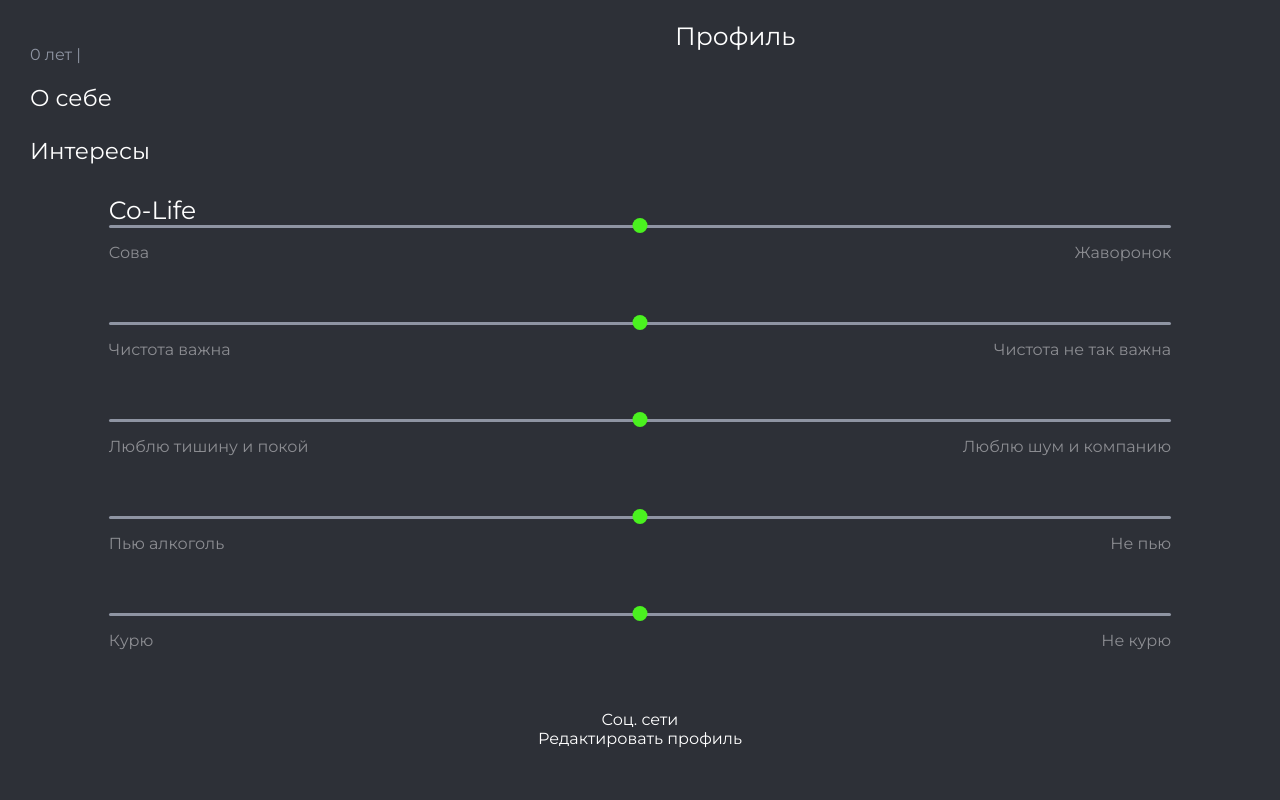
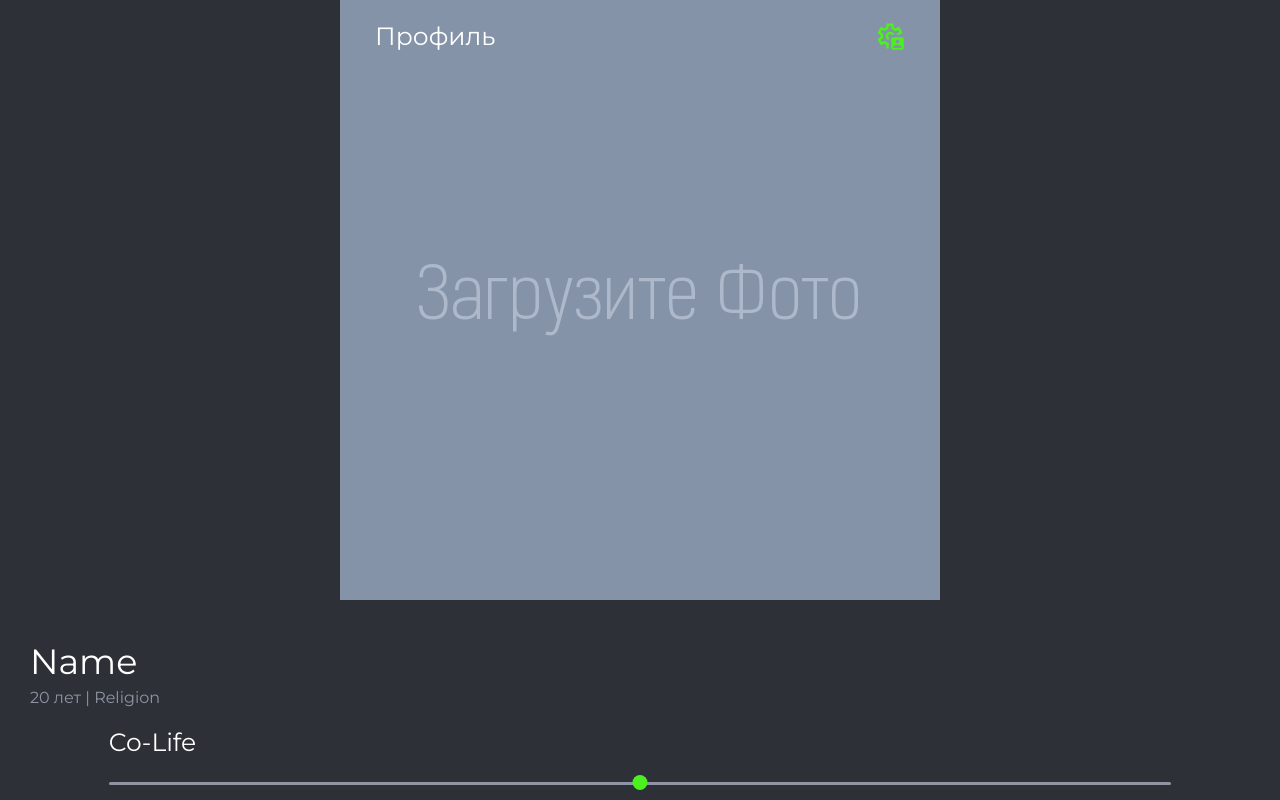
Before and after one commit to IU-Capstone-Project-2024/LAN-frontend, a Next.js app: page / in a window 1280 px wide. Shown: the top 800 px of the page. Built offline with nearby package versions, Linux system fonts and the light colour scheme.

Commit message:
Update 0.1: Add styles and features for profile

```diff
--- a/src/Store/slices/profileSlice.ts
+++ b/src/Store/slices/profileSlice.ts
@@ -23,9 +23,9 @@ interface ProfileState {
 
 const initialState: ProfileState = {
   photos: [],
-  name: '',
-  age: 0,
-  religion: '',
+  name: 'Name',
+  age: 20,
+  religion: 'Religion',
   about: '',
   interests: [],
   coLife: {
@@ -68,6 +68,15 @@ const profileSlice = createSlice({
     setSocialLinks(state, action: PayloadAction<string[]>) {
       state.socialLinks = action.payload;
     },
+    addSocialLink(state) {
+      state.socialLinks.push('');
+    },
+    removeSocialLink(state, action: PayloadAction<number>) {
+      state.socialLinks.splice(action.payload, 1);
+    },
+    updateSocialLink(state, action: PayloadAction<{ index: number, link: string }>) {
+      state.socialLinks[action.payload.index] = action.payload.link;
+    },
     setPhotos(state, action: PayloadAction<string[]>) {
       state.photos = action.payload;
     },
@@ -101,7 +110,10 @@ export const {
   setInterests,
   setCoLife,
   setSocialLinks,
-    setPhotos,
+  addSocialLink,
+  removeSocialLink,
+  updateSocialLink,
+  setPhotos,
   addPhoto,
   removePhoto,
   setMainPhoto,
--- a/src/Styles/Profile/profile.module.scss
+++ b/src/Styles/Profile/profile.module.scss
@@ -10,11 +10,23 @@
 
   .header {
     position: absolute;
+    display: flex;
+    justify-content: space-between;
+    align-items: center;
     top: 21px;
     left: 35px;
-    color: white;
-    font-size: 25px;
+    right: 35px;
     z-index: 2;
+
+    span{
+      font-size: 25px;
+      color: white;
+    }
+
+    .icon {
+      margin-left: 150px;
+      cursor: pointer;
+    }
   }
 
   .img {
@@ -68,7 +80,6 @@
   .interests {
     display: flex;
     flex-direction: column;
-    align-items: center;
     width: 100%;
     margin-top: 20px;
 
@@ -107,7 +118,40 @@
     h2{
       font-size: 25px;
       align-self: flex-start;
+      margin-bottom: 25px;
     }
+  }
+  .social-links{
+    align-self: flex-start;
+    margin-left: 30px;
+    margin-top: 5px;
+    width: 85%;
+    h2{
+      font-size: 23px;
+      margin-bottom: 20px;
+    }
+
+    li{
+      display: flex;
+      justify-content: center;
+      a{
+        display: flex;
+        text-decoration: none;
+        color: #8E94A2;
+        padding: 10px 20px;
+        font-size: 15px;
+        border-radius: 25px;
+        border: 1px solid #8C8D92;
+        margin-bottom: 15px;
+        overflow: hidden;
+        white-space: nowrap;
+
+        &:hover {
+          text-decoration: underline;
+        }
+      }
+    }
+
 
   }
 }
--- a/src/Styles/ProfileSettings/profileSettings.module.scss
+++ b/src/Styles/ProfileSettings/profileSettings.module.scss
@@ -82,6 +82,7 @@
   .interests {
     margin-top: 20px;
 
+
     .interests-options {
       display: flex;
       flex-wrap: wrap;
--- a/src/components/Profile/CarouselElement/CarouselElement.tsx
+++ b/src/components/Profile/CarouselElement/CarouselElement.tsx
@@ -4,21 +4,26 @@ import 'react-responsive-carousel/lib/styles/carousel.min.css';
 import styles from "@/Styles/Profile/profile.module.scss";
 import {useSelector} from "react-redux";
 import {RootState} from "@/Store/store";
-
+import Image from "next/image";
 
 const CarouselElement: FC = () => {
   const profile = useSelector((state: RootState) => state.profile);
 
   return (
       <div>
-        <Carousel showThumbs={false} showArrows={false} showStatus={false}>
-          {profile.photos.map((photo, index) => (
-              <div key={index}>
-                <img src={photo} alt={`Photo ${index + 1}`} className={styles["img"]}/>
-                <div className={styles['image-gradient']}/>
-              </div>
-          ))}
-        </Carousel>
+        {profile.photos.length > 0 ? (
+            <Carousel showThumbs={false} showArrows={false} showStatus={false}>
+              {profile.photos.map((photo, index) => (
+                  <div key={index} className={styles['carousel-slide']}>
+                    <img src={photo} alt={`Photo ${index + 1}`} />
+                    <div className={styles['image-gradient']} />
+                  </div>
+              ))}
+            </Carousel>
+        ) : (
+              <Image src='/default_avatar.png' alt="Placeholder" width={600} height={600}/>
+
+        )}
       </div>
   );
 };
--- a/src/components/Profile/Profile.tsx
+++ b/src/components/Profile/Profile.tsx
@@ -1,6 +1,6 @@
 "use client"
 
-import React from 'react';
+import React, {useEffect, useState} from 'react';
 import { useSelector } from 'react-redux';
 import { RootState } from '@/Store/store';
 import { useRouter } from 'next/navigation';
@@ -8,27 +8,54 @@ import styles from '../../Styles/Profile/profile.module.scss';
 import 'react-responsive-carousel/lib/styles/carousel.min.css';
 import CarouselElement from "@/components/Profile/CarouselElement/CarouselElement";
 import ReadOnlySlider from "@/components/Profile/ReadOnlySlider/ReadOnlySlider";
+import Image from "next/image";
 
 const Profile: React.FC = () => {
   const profile = useSelector((state: RootState) => state.profile);
   const router = useRouter();
+  const [screenWidth, setScreenWidth] = useState<number>(window.innerWidth);
 
   const handleEditProfile = () => {
     router.push('/profile_settings');
   };
 
+  const truncateLink = (link: string) => {
+    if (window.innerWidth <= 393) {
+      return link.length > 27 ? `${link.slice(0, 27)}...` : link;
+    } else {
+      return link.length > 35 ? `${link.slice(0, 35)}...` : link;
+    }
+  };
+  useEffect(() => {
+    const handleResize = () => setScreenWidth(window.innerWidth);
+
+    window.addEventListener('resize', handleResize);
+
+    return () => window.removeEventListener('resize', handleResize);
+  }, []);
+
   return (
       <div className={styles.profile}>
         <div className={styles['header-container']}>
-          <div className={styles['header']}>Профиль</div>
+          <div className={styles['header']}>
+            <span>
+              Профиль
+            </span>
+            <button className={styles['icon']} onClick={handleEditProfile}>
+              <Image src='/Settings_icon.svg' alt='Настройки' width={30} height={30} />
+            </button>
+          </div>
           <CarouselElement/>
         </div>
         <h1>{profile.name}</h1>
         <p className={styles['age']}>{profile.age} лет | {profile.religion}</p>
+        { profile.about && (
             <div className={styles["about"]}>
               <h2>О себе</h2>
               <p>{profile.about}</p>
             </div>
+        )}
+        { profile.interests.length > 0 && (
             <div className={styles["interests"]}>
               <h2>Интересы</h2>
               <div className={styles["interests-list"]}>
@@ -37,21 +64,29 @@ const Profile: React.FC = () => {
                 ))}
               </div>
             </div>
+        )}
         <div className={styles["co-life"]}>
           <h2>Co-Life</h2>
-          <ReadOnlySlider labelStart="Сова" labelEnd="Жаворонок" value={profile.coLife.nightOwl} max={2} />
+          <ReadOnlySlider labelStart="Сова" labelEnd="Жаворонок" value={profile.coLife.nightOwl} max={2}/>
           <ReadOnlySlider labelStart="Чистота важна" labelEnd="Чистота не так важна" value={profile.coLife.cleanliness} max={2} />
           <ReadOnlySlider labelStart="Люблю тишину и покой" labelEnd="Люблю шум и компанию" value={profile.coLife.noiseLevel} max={2} />
           <ReadOnlySlider labelStart="Пью алкоголь" labelEnd="Не пью" value={profile.coLife.alcohol} max={2} />
           <ReadOnlySlider labelStart="Курю" labelEnd="Не курю" value={profile.coLife.smoking} max={2} />
         </div>
+        { profile.socialLinks.length > 0 && (
             <div className={styles["social-links"]}>
               <h2>Соц. сети</h2>
+              <ul>
                 {profile.socialLinks.map((link, index) => (
-              <a href={link} key={index}>{link}</a>
+                    <li key={index}>
+                      <a href={link} target="_blank" rel="noopener noreferrer">
+                        {truncateLink(link)}
+                      </a>
+                    </li>
                 ))}
+              </ul>
             </div>
-        <button onClick={handleEditProfile}>Редактировать профиль</button>
+        )}
       </div>
   );
 };
--- a/src/components/ProfileSettings/UploadPhoto/UploadPhoto.tsx
+++ b/src/components/ProfileSettings/UploadPhoto/UploadPhoto.tsx
@@ -65,11 +65,11 @@ const UploadPhoto: FC = () => {
           {profileState.photos.length < 3 && (
               new Array(3 - profile.photos.length).fill(null).map((_, index) => (
                       <div key={index + profile.photos.length} className={styles['photo-slot']}>
-                        <label htmlFor="photo-upload-input" className={styles['photo-upload-label']}>
+                        <label htmlFor={`photo-upload-input-${index + profile.photos.length}`} className={styles['photo-upload-label']}>
                           <span>+</span>
                         </label>
                         <input
-                            id="photo-upload-input"
+                            id={`photo-upload-input-${index + profile.photos.length}`}
                             type="file"
                             accept="image/*"
                             onChange={handlePhotoChange}
```
Also changed, not shown: src/components/ProfileSettings/ProfileSettings.tsx (+32 -2 lines), public/Settings_icon.svg (added), public/default_avatar.png (added). Lines whose indentation alone changed are shown as unchanged.
